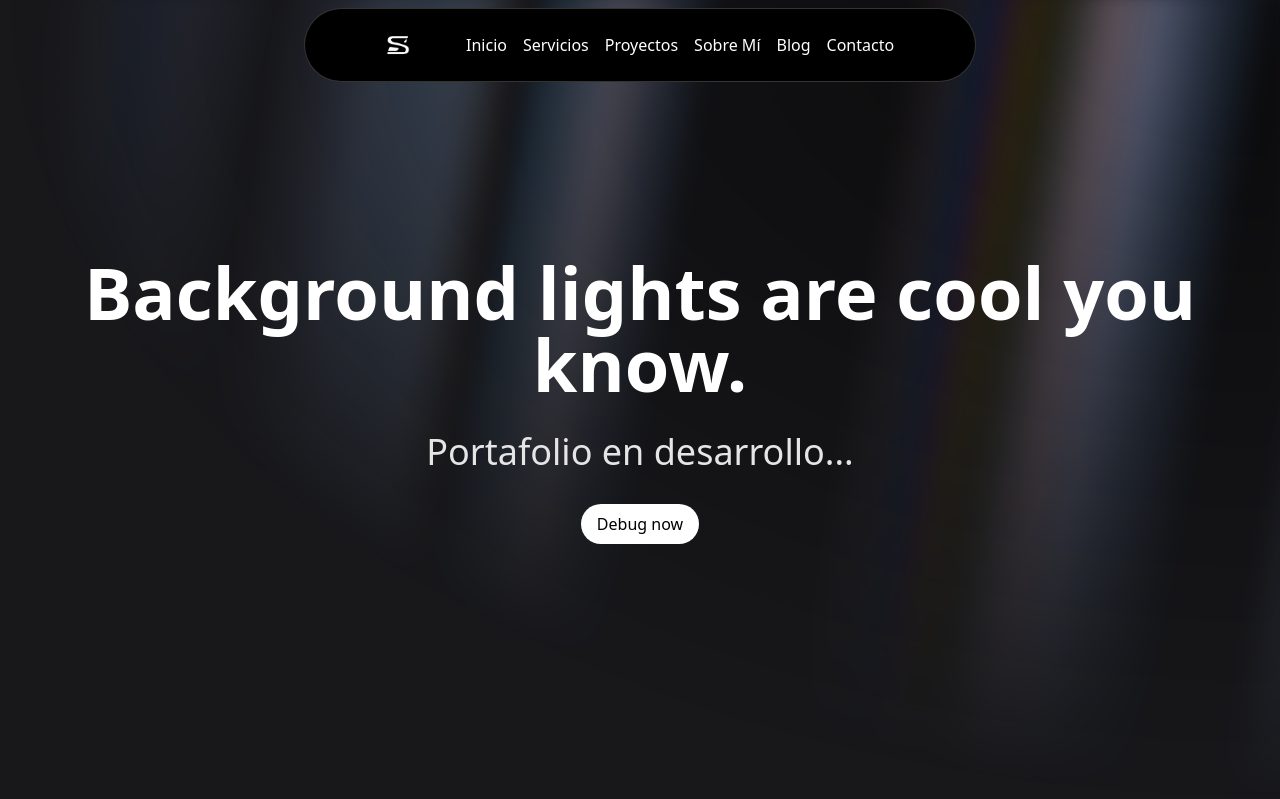
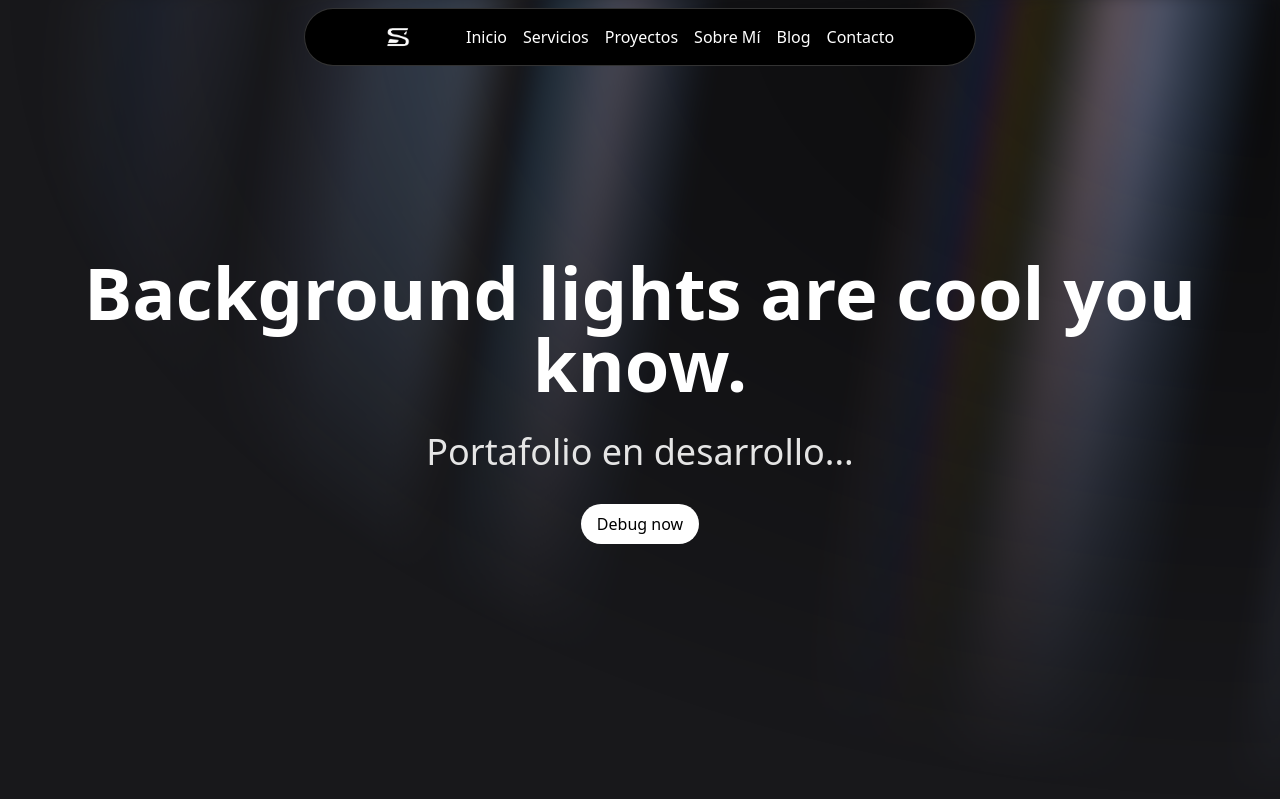
Before and after one commit to SaulQE/portafolio, a React (Vite) app: page / in a window 1280 px wide. Shown: the top 799 px of the page. Built offline with nearby package versions, Linux system fonts and the light colour scheme.

Commit message:
cambio de tamaño del navbar

```diff
--- a/src/ui/navbar-menu.jsx
+++ b/src/ui/navbar-menu.jsx
@@ -38,7 +38,7 @@ export const MenuItem = ({ setActive, active, item, children, linkTo }) => {
 					transition={transition}
 				>
 					{active === item && (
-						<div className='absolute top-[calc(100%_+_1.2rem)] left-1/2 transform -translate-x-1/2 pt-4'>
+						<div className='absolute top-[calc(100%_+_1.2rem)] left-1/2 transform -translate-x-1/2 pt-2'>
 							<motion.div
 								transition={transition}
 								layoutId='active'
@@ -60,7 +60,7 @@ export const Menu = ({ setActive, children }) => {
 	return (
 		<nav
 			onMouseLeave={() => setActive(null)}
-			className='relative rounded-full border border-transparent dark:bg-black dark:border-white/[0.2] bg-white shadow-input flex justify-center space-x-4 px-4 py-3 sm:px-8 sm:py-6 h-16 sm:h-auto'
+			className='relative rounded-full border border-transparent dark:bg-black dark:border-white/[0.2] bg-white shadow-input flex justify-center space-x-4 px-4 py-3 sm:px-8 sm:py-4 h-16 sm:h-auto'
 		>
 			{children}
 		</nav>
```
